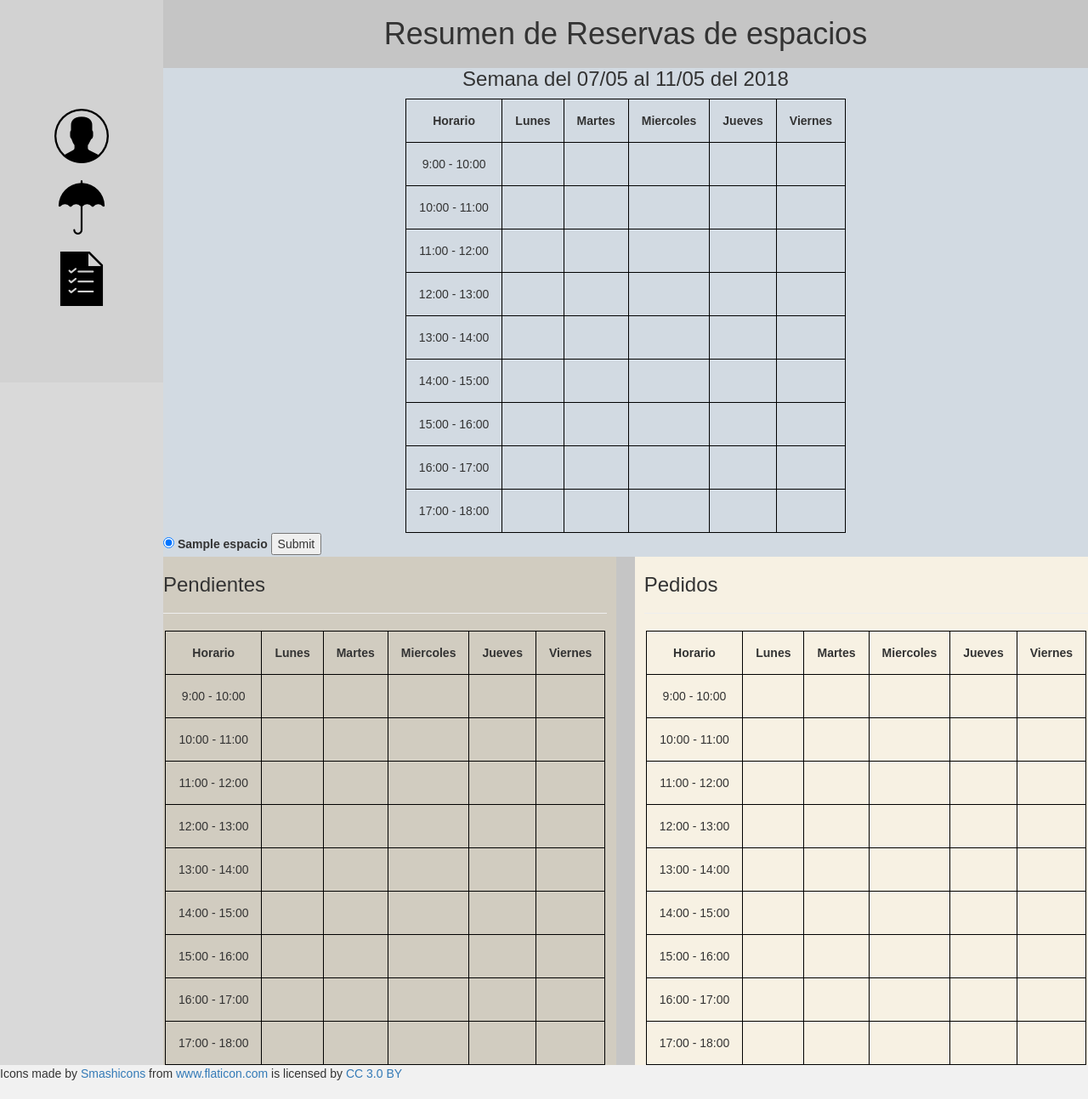
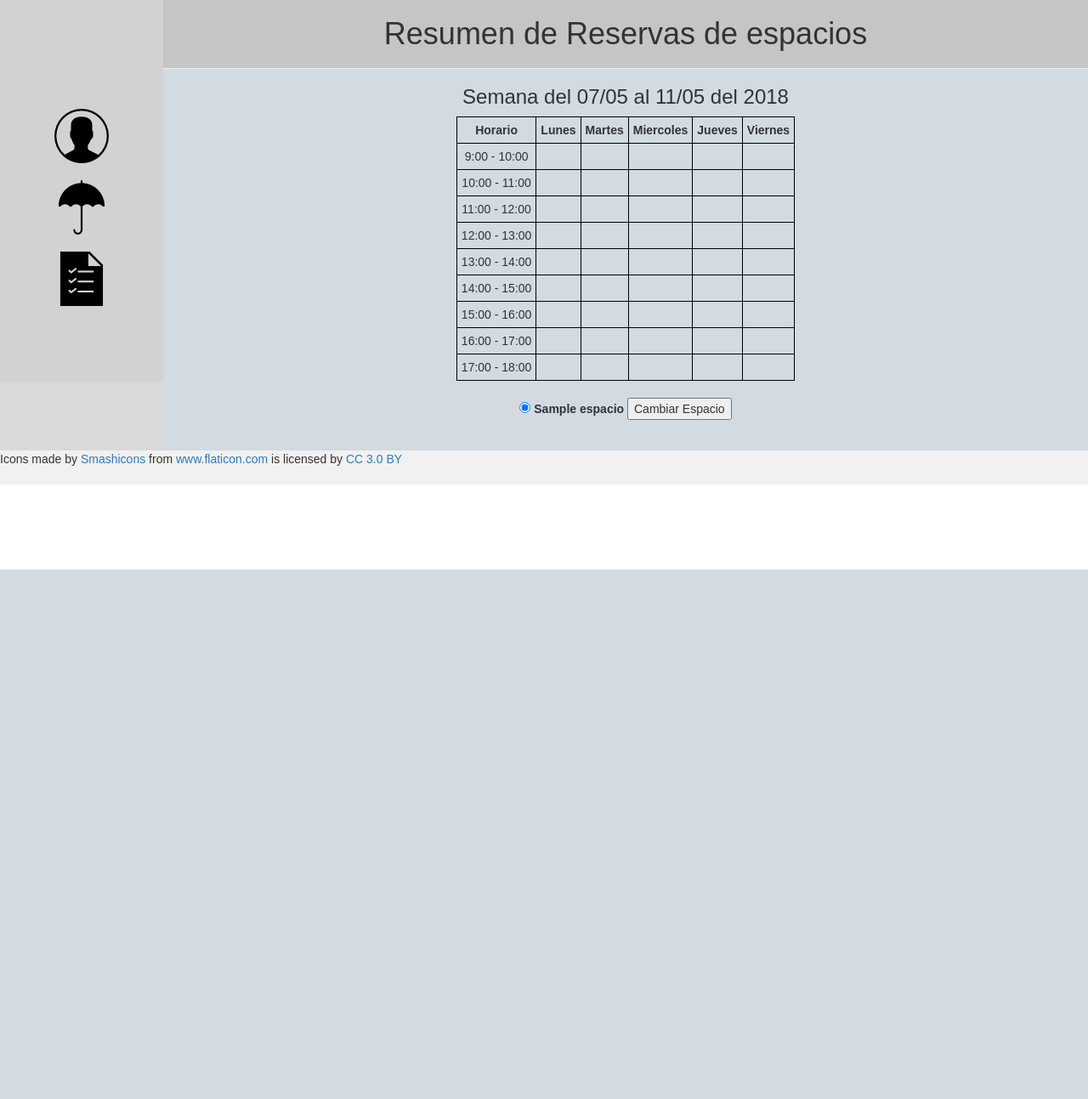
Before and after one commit to DCC-CC4401/2018-1-No-puedo-tengo-tarea-de-ingenieria-de-software-T3, a Django app: page /espacios/ in a window 1280 px wide. Shown: the part 130-1423 px from the top of the page at 85% size. After the commit the page ends 800 px from the top, so only its background shows below. Run offline with Django 3.2, Linux system fonts and the light colour scheme; tables that the repository leaves empty hold one stand-in row (values such as "Sample post"); some libraries are stand-ins or nearby versions.

Commit message:
eliminacion html calendario y urls de cambioespacio

```diff
--- a/reservasCEI/reservasApp/templates/reservasApp/_calendario.html
+++ /dev/null
@@ -1,82 +0,0 @@
-<table class="center-table">
-  <tr>
-    <th> Horario </th>
-    <th> Lunes </th>
-    <th> Martes </th>
-    <th> Miercoles </th>
-    <th> Jueves </th>
-    <th> Viernes </th>
-  </tr>
-  <tr>
-    <td> 9:00 - 10:00 </td>
-    <td id="cal_00"> </td>
-    <td id="cal_01"> </td>
-    <td id="cal_02"> </td>
-    <td id="cal_03"> </td>
-    <td id="cal_04"> </td>
-  </tr>
-  <tr>
-    <td> 10:00 - 11:00 </td>
-    <td id="cal_10"> </td>
-    <td id="cal_11"> </td>
-    <td id="cal_12"> </td>
-    <td id="cal_13"> </td>
-    <td id="cal_14"> </td>
-  </tr>
-  <tr>
-    <td> 11:00 - 12:00 </td>
-    <td id="cal_20"> </td>
-    <td id="cal_21"> </td>
-    <td id="cal_22"> </td>
-    <td id="cal_23"> </td>
-    <td id="cal_24"> </td>
-  </tr>
-  <tr>
-    <td> 12:00 - 13:00  </td>
-    <td id="cal_30"> </td>
-    <td id="cal_31"> </td>
-    <td id="cal_32"> </td>
-    <td id="cal_33"> </td>
-    <td id="cal_34"> </td>
-  </tr>
-  <tr>
-    <td> 13:00 - 14:00</td>
-    <td id="cal_40"> </td>
-    <td id="cal_41"> </td>
-    <td id="cal_42"> </td>
-    <td id="cal_43"> </td>
-    <td id="cal_44"> </td>
-  </tr>
-  <tr>
-    <td> 14:00 - 15:00 </td>
-    <td id="cal_50"> </td>
-    <td id="cal_51"> </td>
-    <td id="cal_52"> </td>
-    <td id="cal_53"> </td>
-    <td id="cal_54"> </td>
-  </tr>
-  <tr>
-    <td> 15:00 - 16:00 </td>
-    <td id="cal_60"> </td>
-    <td id="cal_61"> </td>
-    <td id="cal_62"> </td>
-    <td id="cal_63"> </td>
-    <td id="cal_64"> </td>
-  </tr>
-  <tr>
-    <td> 16:00 - 17:00 </td>
-    <td id="cal_70"> </td>
-    <td id="cal_71"> </td>
-    <td id="cal_72"> </td>
-    <td id="cal_73"> </td>
-    <td id="cal_74"> </td>
-  </tr>
-  <tr>
-    <td> 17:00 - 18:00 </td>
-    <td id="cal_80"> </td>
-    <td id="cal_81"> </td>
-    <td id="cal_82"> </td>
-    <td id="cal_83"> </td>
-    <td id="cal_84"> </td>
-  </tr>
-</table>
--- a/reservasCEI/reservasApp/templates/reservasApp/adminPendientes.html
+++ b/reservasCEI/reservasApp/templates/reservasApp/adminPendientes.html
@@ -12,8 +12,9 @@
 	<div id="content-wrap">
 		<h1 align="center">Resumen de Reservas de espacios</h1>
 		<div id="main-wrap-content">
+			<hr>
 			<h3 align="center">{{ semana }}</h3>
-			<table id="horario_principal" class="center-table">
+			<table id="horario_principal" class="table-condensed center-table">
 			  <tr>
 			    <th> Horario </th>
 			    <th> Lunes </th>
@@ -30,7 +31,9 @@
 					</tr>
 				{% endfor %}
 			</table>
-			<form method="post" action="{% url 'reservasApp:cambiarespacio'%}" >
+			<br>
+			<div align="center">
+				<form method="post" action="{% url 'reservasApp:espacios'%}" >
 					{% csrf_token %}
 					{% for esp in espacios_total %}
 						{% if esp.id == espacio.id %} <!-- Falta agregar que sea de la semana -->
@@ -43,24 +46,9 @@
 						{% endif %}
 						<label for="espacio{{ forloop.counter }}">{{ esp.nombre }}</label>
 					{% endfor %}
-				<input type="submit" nombre="Cambiar Espacio"/>
+					<input type="submit" value="Cambiar Espacio"/>
 				</form>
 			</div>
-
-
-
-
-
-		<div id="bottom-left-panel">
-			<h3>Pendientes</h3>
-				<hr>
-				{% include 'reservasApp/_calendario.html' %}
-		</div>
-
-		<div id="bottom-right-panel">
-			<h3>Pedidos</h3>
-				<hr>
-				{% include 'reservasApp/_calendario.html' %}
 		</div>
 	</div>
 </div>
--- a/reservasCEI/reservasApp/urls.py
+++ b/reservasCEI/reservasApp/urls.py
@@ -10,7 +10,6 @@ urlpatterns = [
     re_path(r'^$', views.index, name='index'),
     re_path(r'^espacios/$', views.espacios, name='espacios'),
     re_path(r'^espacios/(?P<espacio_id>[0-9]+)$', views.fichaEspacio, name='fichaEspacio'),
-    re_path(r'^espacios/cambiarespacio/$', views.cambiarespacio, name='cambiarespacio'),
     path('articulos', views.listaArticulos, name = 'listaArt'),
     path('busquedaAvanzada', views.busquedaAvanzada),
     path('busquedaSimple', views.busquedaSimple)
--- a/reservasCEI/reservasApp/views.py
+++ b/reservasCEI/reservasApp/views.py
@@ -13,24 +13,8 @@ def index(request):
 
 def espacios(request, espacio_id=1, dia_actual=datetime.utcnow().replace(tzinfo=utc)):
     espacios_total = Espacio.objects.all()
-
-    espacio = Espacio.objects.get(id=espacio_id)
-    lunes = dia_actual - timedelta(days = dia_actual.weekday())
-    horario_espacio = []
-    generarHorario(espacio_id, lunes, horario_espacio)
-
-    lunes_str = lunes.strftime("%d/%m")
-    viernes_str = (lunes + timedelta(days = 4)).strftime("%d/%m")
-    semana = "Semana del " + lunes_str + " al " + viernes_str + " del " + str(dia_actual.year)
-
-    context = {'espacio': espacio, 'espacios_total': espacios_total,
-               'horario': horario_espacio, 'semana': semana,}
-    return render(request, 'reservasApp/adminPendientes.html', context)
-
-def cambiarespacio(request, dia_actual=datetime.utcnow().replace(tzinfo=utc)):
-    espacio_id = int(request.POST['espacio_selec'])
-    espacios_total = Espacio.objects.all()
-
+    if (request.POST):
+        espacio_id = int(request.POST['espacio_selec'])
     espacio = Espacio.objects.get(id=espacio_id)
     lunes = dia_actual - timedelta(days = dia_actual.weekday())
     horario_espacio = []
```
Lines whose indentation alone changed are shown as unchanged.
